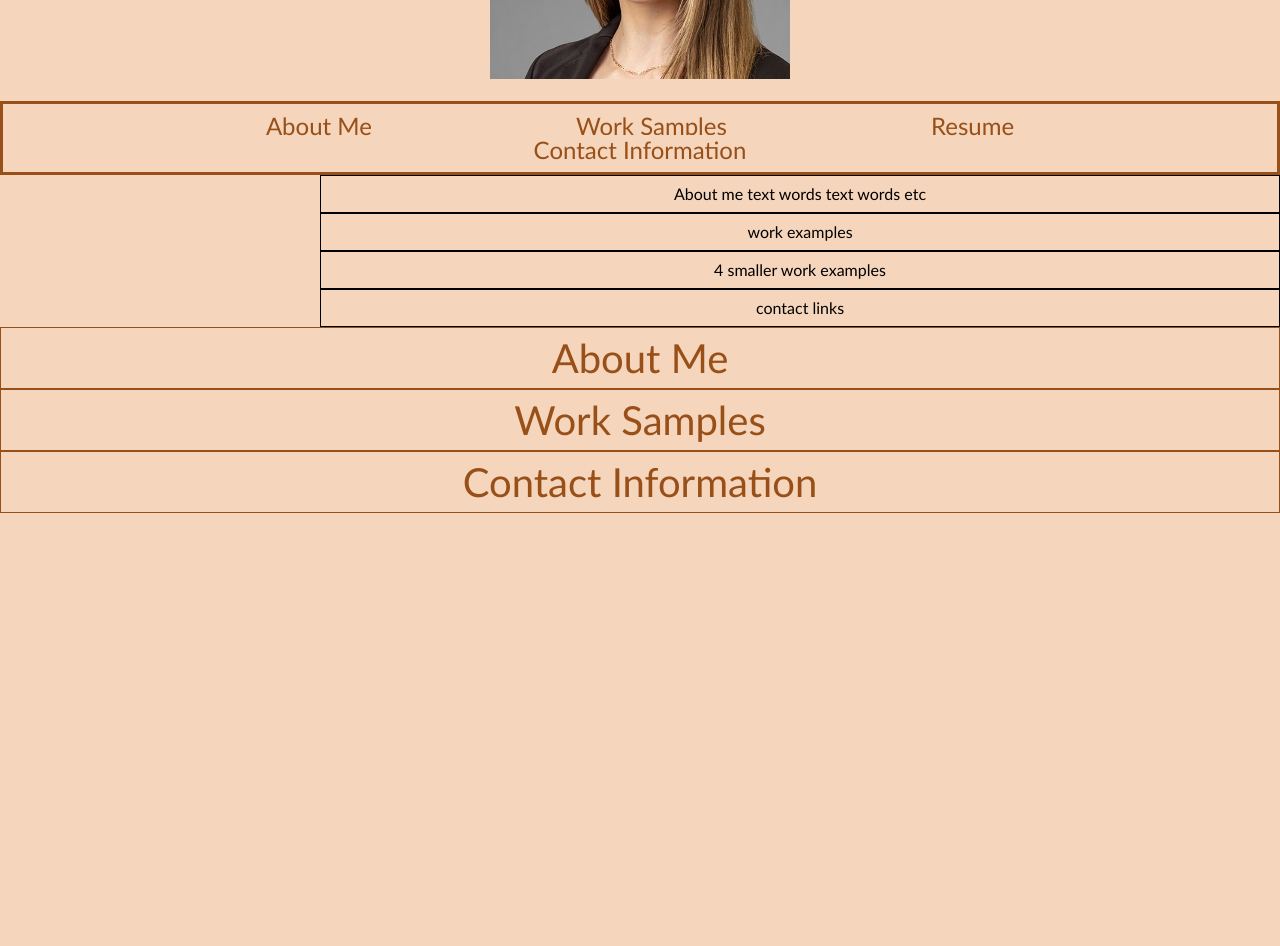
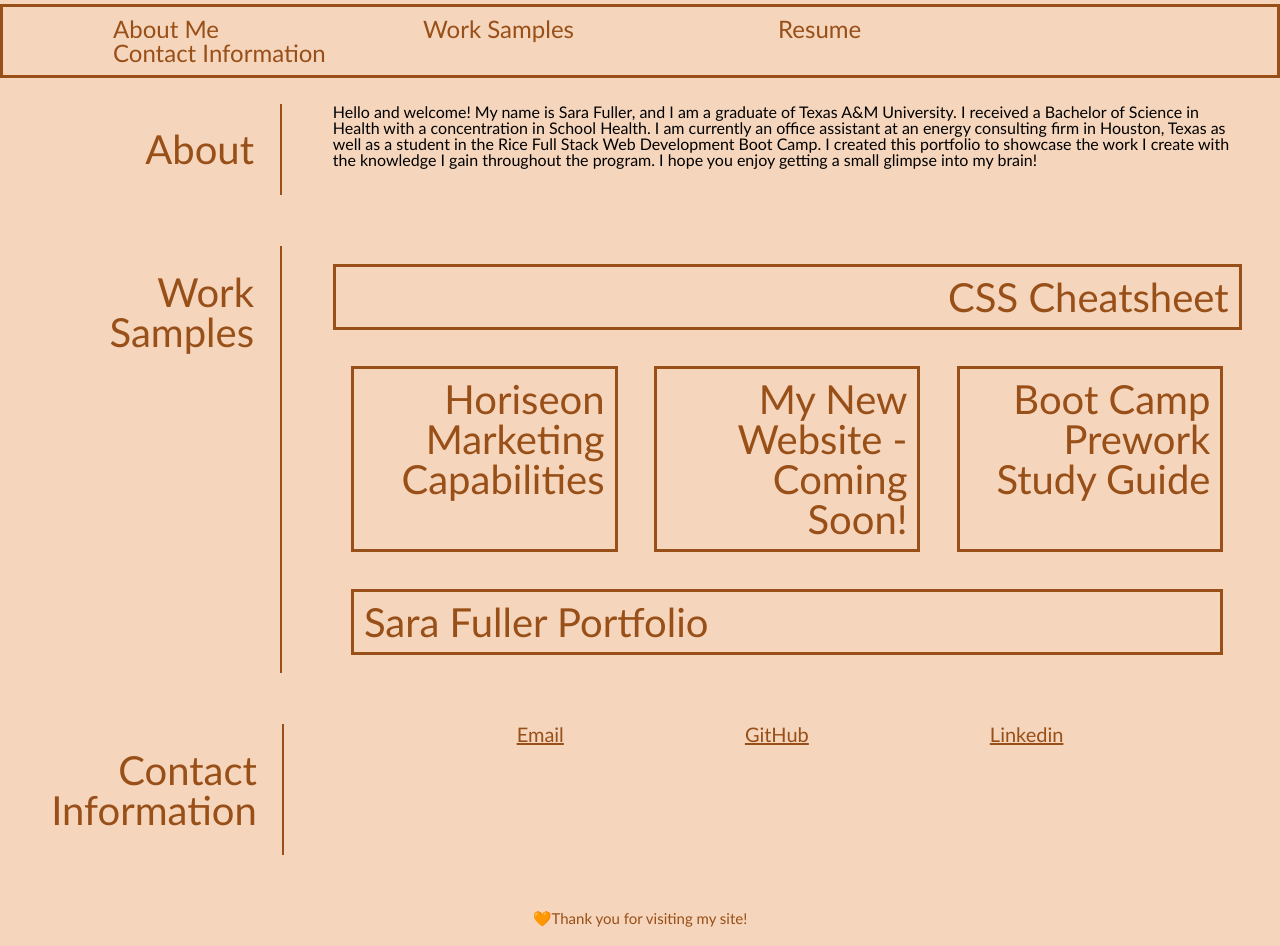
Before and after one commit to sarafuller2018/Sara-Fuller-Portfolio, a plain HTML site: page index.html in a window 1280 px wide. Shown: the part 336-1282 px from the top of the page. Before the commit the page ends 849 px from the top, so only its background shows below. Drawn offline with Linux system fonts and the light colour scheme.

Commit message:
updates to flexboxes in CSS

```diff
--- a/Assets/CSS/style.css
+++ b/Assets/CSS/style.css
@@ -1,7 +1,6 @@
 :root {
     --dark-orange: #984f18;
     --light-orange: #f5d5bc;
-
 }
 
 * {
@@ -9,31 +8,43 @@
     font-family: Calibri, Cochin, Georgia, Times, 'Times New Roman', serif;
 }
 
-header h1 {
-    margin-top: 20px;
+a {
+    text-decoration: none;
+    color: var(--dark-orange);
+}
+
+header {
+  display: flex;
+  flex-wrap: wrap;
+}
+
+header div {
+  display: flex;
+  justify-content: center;
+  align-items: center;
+  flex: 0 0 100%;
+  flex-wrap: wrap;
+}
+
+header div h1 {
     font-size: 75px;
     color: var(--dark-orange);
     font-weight: 400;
 }
 
-header img {
+header div img {
     width: 300px;
     margin: 20px;
 }
 
-header nav ul li a {
-    text-decoration: none;
-    color: var(--dark-orange);
-}
-
-.center {
-    text-align: center;
-}
-
 header nav {
+  display: flex;
+  justify-content: center;
+  flex: 0 0 100%;
   border: solid  var(--dark-orange);
   padding: 10px;
 }
+
 .nav-format {
     display: inline-block;
     margin-left: 100px;
@@ -46,83 +57,70 @@ header nav {
 h2 {
     font-size: 40px;
     color: var(--dark-orange);
-    font-weight: 400;
+    font-weight: 200;
     margin-left: 0;
+    text-align: right;
 }
 
-.about-me-text {
-    /* A flex-basis of 200px sets the starting width */
-    /* A flex-grow value of 1 allows the elements to evenly grow to fill the remaining space */
-    flex: 1 0 200px;
-    padding: 10px;
-    text-align: center;
-    border-style: solid;
-    border-width: 1px;
-    margin-left: 25%;
+section {
+  display: flex;
+  flex-wrap: wrap;
 }
 
-  .project1 {
-    /* A flex-basis of 200px sets the starting width */
-    /* A flex-grow value of 1 allows the elements to evenly grow to fill the remaining space */
-    flex: 1 0 200px;
-    padding: 10px;
-    text-align: center;
-    border-style: solid;
-    border-width: 1px;
-    margin-left: 25%;
+section > h2 {
+  flex: 0 0 20%;
+  border-right: var(--dark-orange) solid 2px;
+  text-align: right;
+  padding: 2%;
+  margin: 2%;
 }
 
-  .project2-5 {
-    /* A flex-basis of 200px sets the starting width */
-    /* A flex-grow value of 1 allows the elements to evenly grow to fill the remaining space */
-    flex: 1 0 200px;
-    padding: 10px;
-    text-align: center;
-    border-style: solid;
-    border-width: 1px;
-    margin-left: 25%;
+section div {
+  flex: 0 0 75%;
+  padding: 2%;
 }
 
-  .contactlinks {
-    /* A flex-basis of 200px sets the starting width */
-    /* A flex-grow value of 1 allows the elements to evenly grow to fill the remaining space */
-    flex: 1 0 200px;
-    padding: 10px;
-    text-align: center;
-    border-style: solid;
-    border-width: 1px;
-    margin-left: 25%;
+.workexamples {
+  display: flex;
+  flex-wrap: wrap;
+  justify-content: center;
 }
 
-  .about-me-sidebar {
-    /* A flex-basis of 200px sets the starting width */
-    /* A flex-grow value of 1 allows the elements to evenly grow to fill the remaining space */
-    flex: 1 0 200px;
+.card-CSS-Cheatsheet {
+  display: flex;
+  flex: 0 0 100%;
+  border: solid var(--dark-orange);
+  margin: 2%;
   padding: 10px;
-    text-align: center;
-    border-style: solid;
-    border-width: 1px;
-    margin-left: 0;
+  justify-content: flex-end;
 }
 
-  .work-samples-sidebar {
-    /* A flex-basis of 200px sets the starting width */
-    /* A flex-grow value of 1 allows the elements to evenly grow to fill the remaining space */
+.card {
+  display: flex;
   flex: 1 0 200px;
+  border: solid var(--dark-orange);
+  margin: 2%;
   padding: 10px;
-    text-align: center;
-    border-style: solid;
-    border-width: 1px;
-    margin-left: 0;
 }
 
-  .contact-info-sidebar {
-    /* A flex-basis of 200px sets the starting width */
-    /* A flex-grow value of 1 allows the elements to evenly grow to fill the remaining space */
-    flex: 1 0 200px;
-    padding: 10px;
+.contact-me {
+  display: flex;
+  font-size: 20px;
+  font-weight: 4;
+  text-decoration: underline var(--dark-orange);
+  justify-content: space-evenly;
+  align-items: center;
+}
+
+footer h3 {
+  font-size: 15px;
+  color: var(--dark-orange);
+  font-weight: 200;
   text-align: center;
-    border-style: solid;
-    border-width: 1px;
-    margin-left: 0;
+  margin: 10px;
+  padding: 20px;
 }
+
+footer h3:before {
+  content: "🧡"
+}
--- a/index.html
+++ b/index.html
@@ -1,5 +1,6 @@
 <!DOCTYPE html>
 <html lang="en">
+
 <head>
     <meta charset="UTF-8">
     <meta name="viewport" content="width=device-width, initial-scale=1.0">
@@ -9,43 +10,73 @@
 </head>
 
 <body>
-    <header class="center">
-        <h1>Sara Fuller</h1>
-        <img src="./Assets/Images/Sara Fuller Headshot.jpg" alt="picture of girl headshot">
-        <nav class="center">
+    <header>
+        <div>
+            <h1>Sara Fuller</h1>
+            <img src="./Assets/Images/Sara Fuller Headshot.jpg" alt="picture of girl headshot">
+        </div>
+
+        <nav>
             <ul>
-                <li class="nav-format"><a href="#About-Me">About Me</a></li>
-                <li class="nav-format"><a href="#Work-Samples">Work Samples</a></li>
+                <li class="nav-format"><a href="AboutMe">About Me</a></li>
+                <li class="nav-format"><a href="WorkSamples">Work Samples</a></li>
                 <li class="nav-format"><a href="#">Resume</a></li>
-                <li class="nav-format"><a href="#Contact-Information">Contact Information</a></li>
+                <li class="nav-format"><a href="ContactInfo">Contact Information</a></li>
             </ul>
         </nav>
     </header>
 
     <main>
-        <section class="about-me-text">
-          <p>About me text words text words etc</p>
+        <section>
+            <h2>About</h2>
+            <div>
+                <p>Hello and welcome! My name is Sara Fuller, and I am a graduate of Texas A&M University. I received a Bachelor of Science in Health with a concentration in School Health.
+                    I am currently an office assistant at an energy consulting firm in Houston, Texas as well as a student in the Rice Full Stack Web Development Boot Camp.
+                    I created this portfolio to showcase the work I create with the knowledge I gain throughout the program.
+                    I hope you enjoy getting a small glimpse into my brain! </p>
+            </div>
         </section>
-        <section class="project1">
-            <p>work examples</p>
+
+        <section>
+            <h2>Work Samples</h2>
+            <div class="workexamples">
+                <article class="card-CSS-Cheatsheet">
+                    <h2>CSS Cheatsheet</h2>
+                </article>
+
+                <artcile class="card">
+                    <h2>Horiseon Marketing Capabilities</h2>
+                </artcile>
+
+                <article class="card">
+                    <h2>My New Website - Coming Soon!</h2>
+                </article>
+
+                <article class="card">
+                    <h2>Boot Camp Prework Study Guide</h2>
+                </article>
+
+                <article class="card">
+                    <h2>Sara Fuller Portfolio</h2>
+                </article>
+            </div>
         </section>
-        <section class="project2-5">
-          <p>4 smaller work examples</p>
+
+        <section>
+            <h2>Contact Information</h2>
+            <div>
+                <ul class="contact-me">
+                    <li><a href="mailto:sarafuller2018@gmail.com">Email</a></li>
+                    <li><a href="https://github.com/sarafuller2018">GitHub</a></li>
+                    <li><a href="https://www.linkedin.com/in/sara-fuller/">Linkedin</a></li>
+                </ul>
+            </div>
         </section>
-        <section class="contactlinks">
-          <p>contact links</p>
-        </section>
-      </main>
+    </main>
 
-    <aside>
-        <ul>
-            <h2><li id="About-Me" class="about-me-sidebar">About Me</li></h2>
-            <h2><li id="Work-Samples" class="work-samples-sidebar">Work Samples</li></h2>
-            <h2><li id="Contact-Information" class="contact-info-sidebar">Contact Information</li></h2>
-        </ul>
-    </aside>
-
-    <footer></footer>
+    <footer>
+        <h3>Thank you for visiting my site!</h3>
+    </footer>
 
 </body>
 </html>
```
Lines whose indentation alone changed are shown as unchanged.
